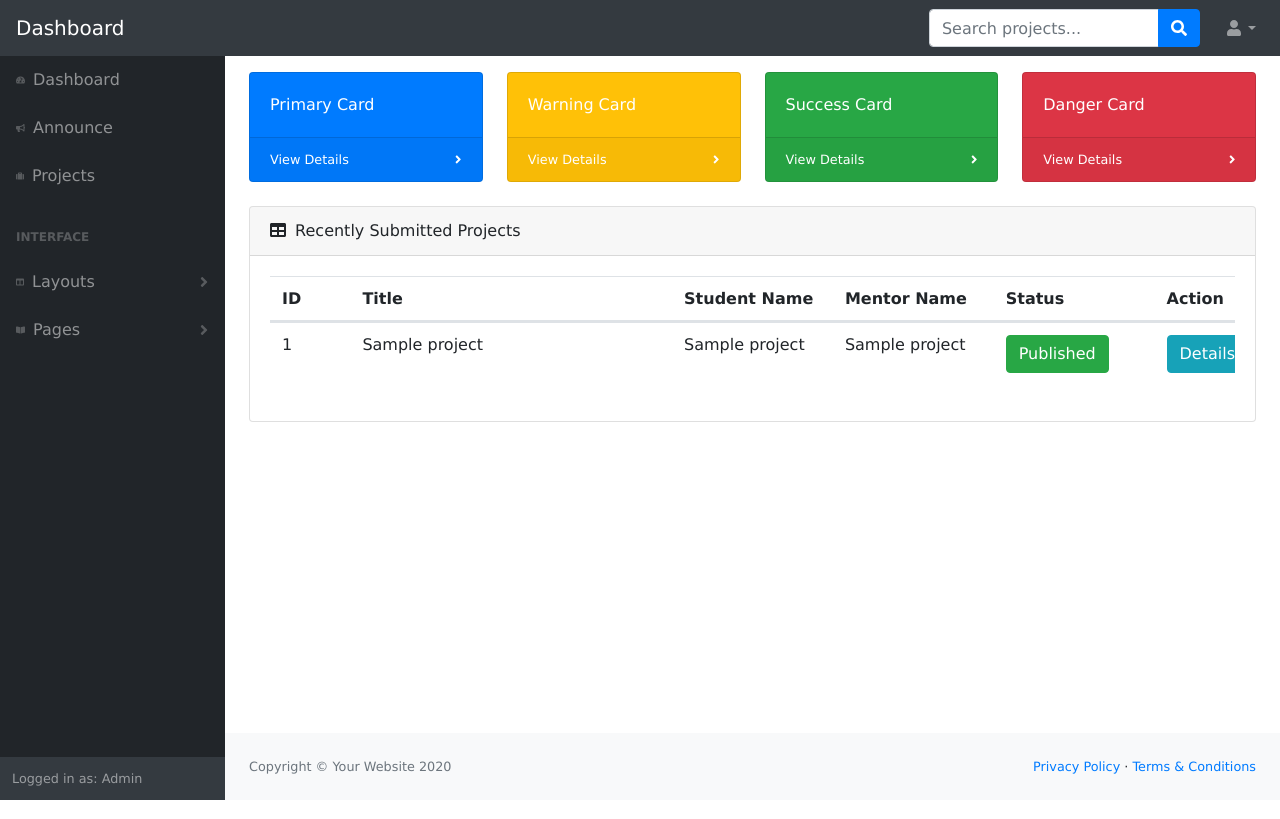
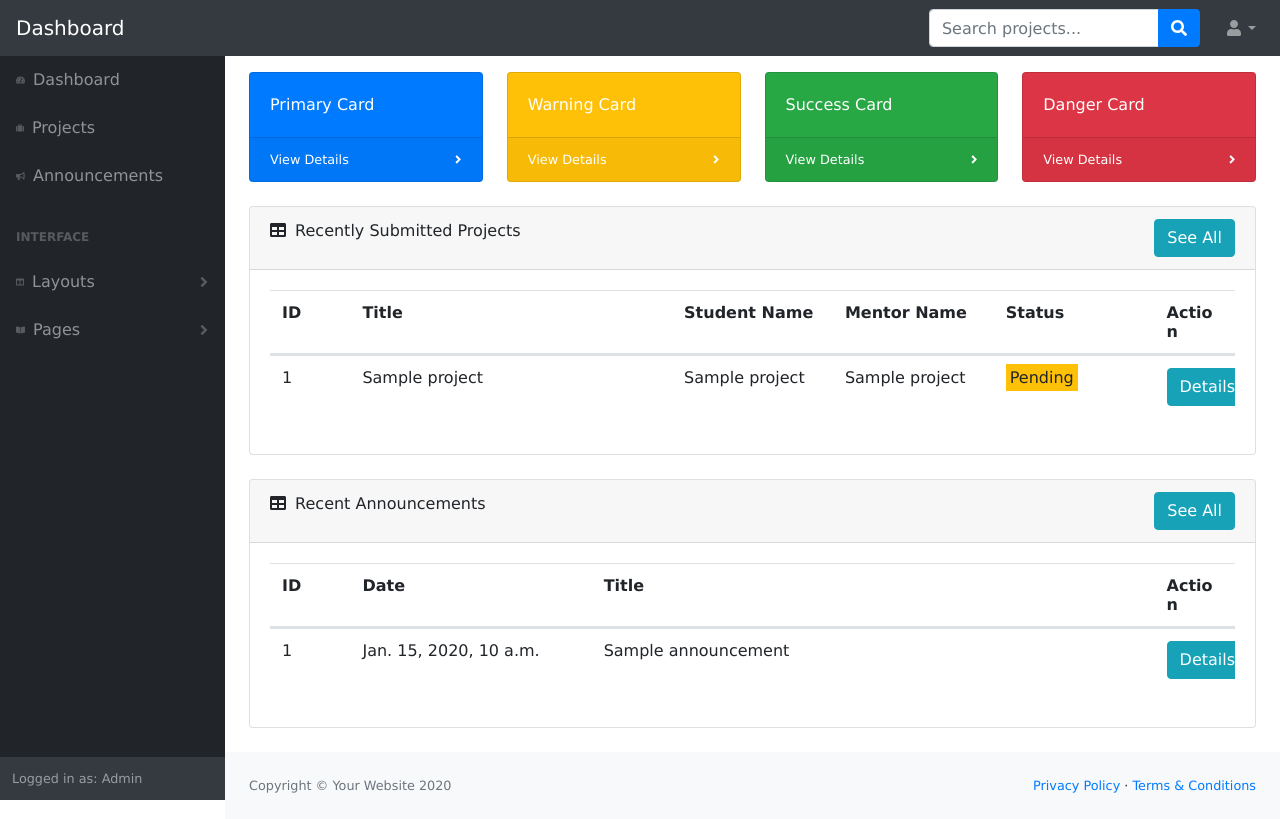
Before and after one commit to Ind20/project, a Django app: page /dashboard in a window 1280 px wide. Run offline with Django 3.2, Linux system fonts and the light colour scheme; a user stored in the database is signed in; tables that the repository leaves empty hold one stand-in row (values such as "Sample post"); some libraries are stand-ins or nearby versions.

Commit message:
announcement in dashboard

```diff
--- a/project/urls.py
+++ b/project/urls.py
@@ -12,6 +12,8 @@ urlpatterns =[
     path('profile', views.profile, name="profile"),
     path('editprofile', views.editprofile, name="editprofile"),
     path('contactus', views.contactus, name='contactus'),
+    path('announcements', views.announcements, name='announcements'),
+    path('announcement/<int:id>', views.announcement_detail, name='announcement_detail'),
 
     path('projects', views.projects, name='projects'),
     path('project/<int:id>', views.project_detail, name='project_detail'),
@@ -29,8 +31,8 @@ urlpatterns =[
     path('dashboard/announce', views.announce, name='announce'),
     path('dashboard/projects', views.dprojects, name='dprojects'),
     path('dashboard/project/<int:id>', views.dproject, name='dproject'),
-    path('announcements', views.announcements, name='announcements'),
-    path('announcement/<int:id>', views.announcement_detail, name='announcement_detail'),
+    path('dashboard/announcements', views.dannouncements, name='dannouncements'),
+    path('dashboard/announcement/<int:id>', views.dannouncement, name='dannouncement'),
 
     path('publish/<int:id>', views.publish, name='publish'),
     path('unpublish/<int:id>', views.unpublish, name='unpublish')
--- a/project/views.py
+++ b/project/views.py
@@ -253,8 +253,10 @@ def announcement_detail(request, id):
 @user_passes_test(lambda u: u.is_superuser)
 def dashboard(request):
     projects     = project.objects.all().order_by('-id')[:5]
+    announcements = announcement.objects.all().order_by('-id')[:5]
     context = {
-    'projects': projects
+    'projects': projects,
+    'announcements': announcements
     }
     return render(request, 'dashboard/dashboard.html', context)
 
@@ -307,3 +309,16 @@ def unpublish(request, id):
     proj.status = 0
     proj.save()
     return redirect('/dashboard/project/%s' %pid)
+
+
+@user_passes_test(lambda u: u.is_superuser)
+def dannouncements(request):
+    announcements = announcement.objects.all().order_by('-id')
+    return render(request, 'dashboard/announcements.html', {'announcements': announcements})
+
+
+
+
+def dannouncement(request, id):
+    anounce = announcement.objects.get(id=id)
+    return render(request, 'dashboard/announcement.html', {'anounce': anounce})
--- a/template/dashboard/base.html
+++ b/template/dashboard/base.html
@@ -49,13 +49,13 @@
                             <div class="sb-nav-link-icon"><i class="fas fa-tachometer-alt"></i></div>
                             Dashboard
                         </a>
-                        <a class="nav-link" href="/dashboard/announce">
-                            <div class="sb-nav-link-icon"><i class="fa fa-bullhorn"></i></div>
-                            Announce
-                        </a>
                         <a class="nav-link" href="/dashboard/projects">
                             <div class="sb-nav-link-icon"><i class="fa fa-suitcase"></i></div>
                             Projects
+                        </a>
+                        <a class="nav-link" href="/dashboard/announcements">
+                            <div class="sb-nav-link-icon"><i class="fa fa-bullhorn"></i></div>
+                            Announcements
                         </a>
                         <div class="sb-sidenav-menu-heading">Interface</div>
                         <a class="nav-link collapsed" href="#" data-toggle="collapse" data-target="#collapseLayouts"
--- a/template/dashboard/dashboard.html
+++ b/template/dashboard/dashboard.html
@@ -43,6 +43,7 @@
         <div class="card-header">
             <i class="fas fa-table mr-1"></i>
             Recently Submitted Projects
+            <a href="/dashboard/projects" class="btn btn-right btn-info btn-md">See All</a>
         </div>
         <div class="card-body">
             <div class="table-responsive">
@@ -54,7 +55,7 @@
                             <th class="col-2">Student Name</th>
                             <th class="col-2">Mentor Name</th>
                             <th class="col-2">Status</th>
-                            <th class="col-2">Action</th>
+                            <th class="col-1">Action</th>
                         </tr>
                     </thead>
                     <tbody>
@@ -64,8 +65,39 @@
                             <td class="col-4">{{project.Project_Name}}</td>
                             <td class="col-2">{{project.Student_Name}}</td>
                             <td class="col-2">{{project.Mentor_Name}}</td>
-                            <td class="col-2"><a href="#" class="btn btn-success btn-md">Published</a></td>
-                            <td class="col-2"><a href="/dashboard/project/{{project.id}}" class="btn btn-info btn-md">Details</a></td>
+                            <td class="col-2">{% if project.status == 1 %}<span class="bg-warning p-1">Pending</span>{% elif project.status == 2 %}<span class="bg-success p-1">Published</span>{% else %}<span class="bg-danger p-1">Unpublished</span>{% endif %}
+                            <td class="col-1"><a href="/dashboard/project/{{project.id}}" class="btn btn-info btn-md">Details</a></td>
+                        </tr>
+                        {% endfor %}
+                    </tbody>
+                </table>
+            </div>
+        </div>
+    </div>
+    <div class="card mb-4">
+        <div class="card-header">
+            <i class="fas fa-table mr-1"></i>
+            Recent Announcements
+            <a href="/dashboard/announcements" class="btn btn-right btn-info btn-md">See All</a>
+        </div>
+        <div class="card-body">
+            <div class="table-responsive">
+                <table class="table" id="dataTable" width="100%" cellspacing="0">
+                    <thead>
+                        <tr class="d-flex">
+                            <th class="col-1">ID</th>
+                            <th class="col-3">Date</th>
+                            <th class="col-7">Title</th>
+                            <th class="col-1">Action</th>
+                        </tr>
+                    </thead>
+                    <tbody>
+                        {% for da in announcements %}
+                        <tr class="d-flex">
+                            <td class="col-1">{{da.id}}</td>
+                            <td class="col-3">{{da.date_created}}</td>
+                            <td class="col-7">{{da.title}}</td>
+                            <td class="col-1"><a href="/dashboard/announcement/{{da.id}}" class="btn btn-info btn-md">Details</a></td>
                         </tr>
                         {% endfor %}
                     </tbody>
--- a/template/dashboard/projects.html
+++ b/template/dashboard/projects.html
@@ -15,7 +15,7 @@
                         <th class="col-2">Student Name</th>
                         <th class="col-2">Mentor Name</th>
                         <th class="col-2">Status</th>
-                        <th class="col-2">Action</th>
+                        <th class="col-1">Action</th>
                     </tr>
                 </thead>
                 <tbody>
@@ -26,7 +26,7 @@
                         <td class="col-2">{{project.Student_Name}}</td>
                         <td class="col-2">{{project.Mentor_Name}}</td>
                         <td class="col-2">{% if project.status == 1 %}<span class="bg-warning p-1">Pending</span>{% elif project.status == 2 %}<span class="bg-success p-1">Published</span>{% else %}<span class="bg-danger p-1">Unpublished</span>{% endif %}
-                        <td class="col-2"><a href="/dashboard/project/{{project.id}}" class="btn btn-info btn-md">Details</a></td>
+                        <td class="col-1"><a href="/dashboard/project/{{project.id}}" class="btn btn-info btn-md">Details</a></td>
                     </tr>
                     {% endfor %}
                 </tbody>
--- a/template/main/announcements.html
+++ b/template/main/announcements.html
@@ -8,8 +8,8 @@
             <li class="breadcrumb-item active" aria-current="page">Anouncements</li>
         </ol>
     </nav>
-    <div class="table-responsive">
-        <h1 class="text-center">Announcements</h1>
+    <div>
+        <h1 class="text-center mb-2">Announcements</h1>
         {% for announcement in announcements %}
         <a href="announcement/{{announcement.id}}"><strong>{{announcement.title}} </strong><span class="label label-danger">New</span></a>
         <br><span><i class="fa fa-calendar" aria-hidden="true"></i></span> {{announcement.date_created}}
```
Also changed, not shown: template/dashboard/announcement.html (added, +17 -0 lines), template/dashboard/announcements.html (added, +34 -0 lines).
